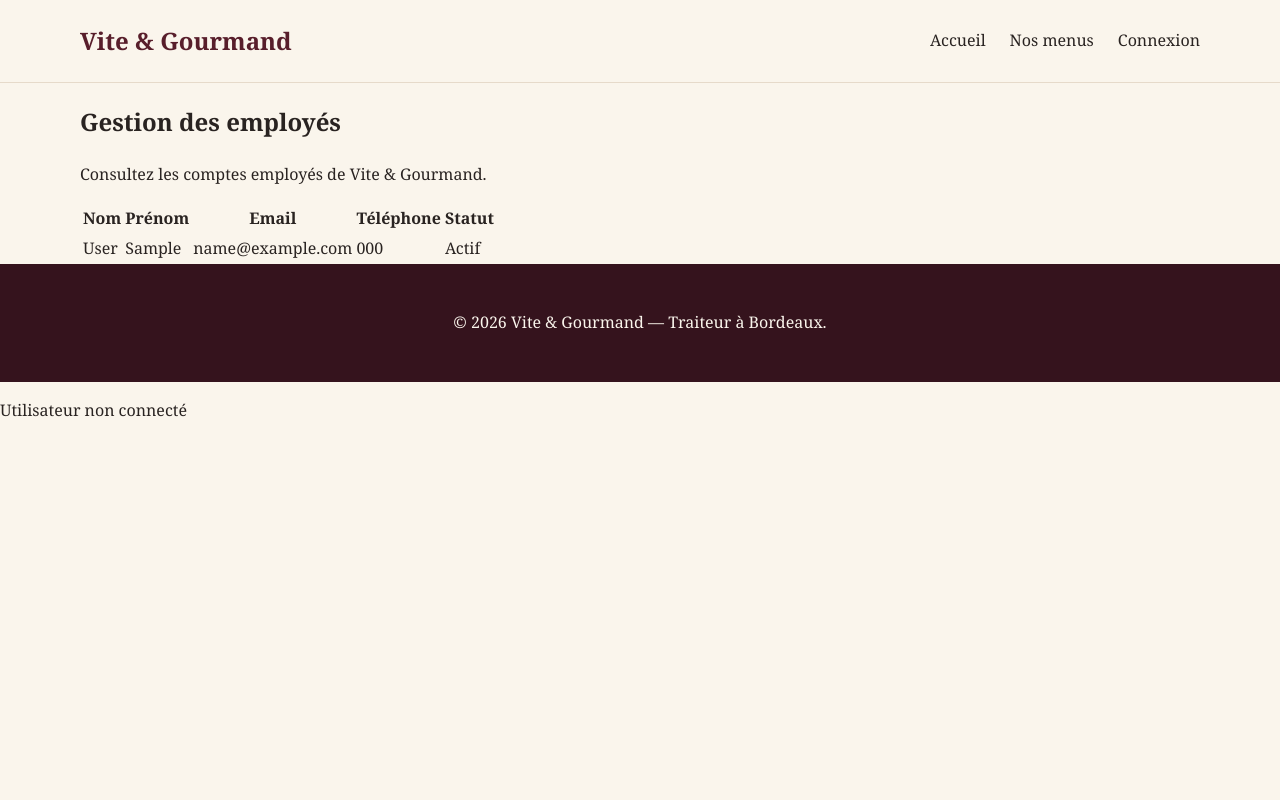
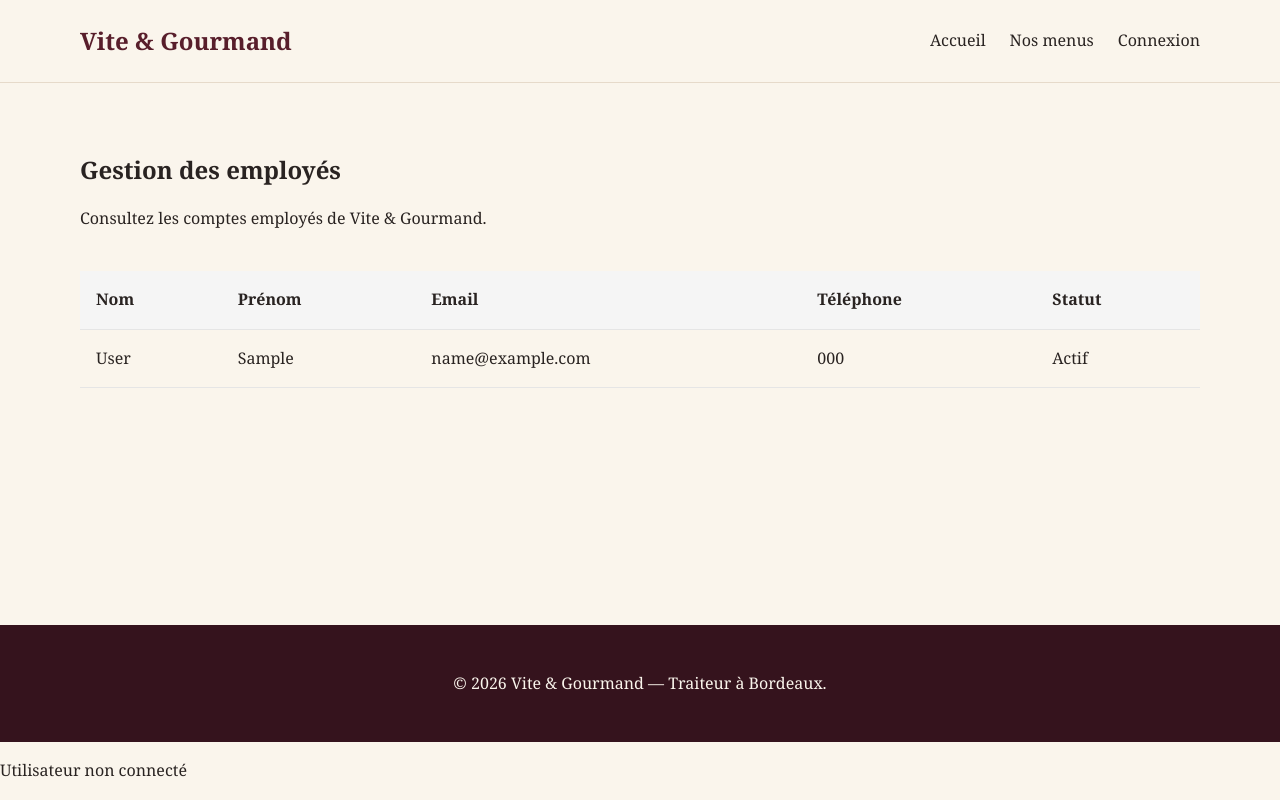
Before and after one commit to DdLgc/Vite-Gourmand, a Symfony app: template templates/admin/employees/index.html.twig in a window 1280 px wide. Run offline with Twig, Linux system fonts and the light colour scheme; the template is opened without the code that fills it: most values are stand-ins (such as "Sample title", 1, 10 or a date in 2020); some libraries are stand-ins or nearby versions.

Commit message:
style: improve dashboard tables and footer layout

```diff
--- a/public/styles/app.css
+++ b/public/styles/app.css
@@ -202,6 +202,16 @@ nav a:hover,
     display: none;
 }
 
+body {
+    min-height: 100vh;
+    display: flex;
+    flex-direction: column;
+}
+
+main {
+    flex: 1;
+}
+
 @media (max-width: 900px) {
     .filters {
         grid-template-columns: repeat(2, minmax(0, 1fr));
@@ -213,3 +223,88 @@ nav a:hover,
         grid-template-columns: 1fr;
     }
 }
+/*===========\\Admin dashboard//=========== */
+
+.admin-dashboard {
+    padding-top: 3rem;
+    padding-bottom: 4rem;
+}
+
+.admin-dashboard h1 {
+    margin-bottom: 1rem;
+}
+
+.dashboard-grid {
+    display: grid;
+    grid-template-columns: repeat(2, minmax(0, 1fr));
+    gap: 1.5rem;
+    margin-top: 2rem;
+}
+
+.dashboard-card {
+    padding: 2rem;
+    border: 1px solid #e5e5e5;
+    border-radius: 12px;
+    background-color: #fff;
+    box-shadow: 0 4px 12px rgb(0 0 0 / 5%);
+    transition: transform 0.2s ease, box-shadow 0.2s ease;
+}
+
+.dashboard-card:hover {
+    transform: translateY(-4px);
+    box-shadow: 0 8px 20px rgb(0 0 0 / 10%);
+}
+
+.dashboard-card h2 {
+    margin-bottom: 0.75rem;
+    font-size: 1.3rem;
+}
+
+.dashboard-card p {
+    line-height: 1.6;
+}
+
+/* Gestion des employés */
+
+.table-responsive {
+    width: 100%;
+    overflow-x: auto;
+}
+
+.employees-table {
+    width: 100%;
+    border-collapse: collapse;
+    margin-top: 1.5rem;
+}
+
+.employees-table th,
+.employees-table td {
+    padding: 1rem;
+    text-align: left;
+    border-bottom: 1px solid #e5e5e5;
+}
+
+.employees-table th {
+    background-color: #f5f5f5;
+    font-weight: 600;
+}
+
+.employees-table tbody tr:hover {
+    background-color: #fafafa;
+}
+
+@media (max-width: 768px) {
+    .employees-table {
+        min-width: 650px;
+    }
+}
+
+@media (max-width: 768px) {
+    .dashboard-grid {
+        grid-template-columns: 1fr;
+    }
+
+    .dashboard-card {
+        padding: 1.5rem;
+    }
+}
```
